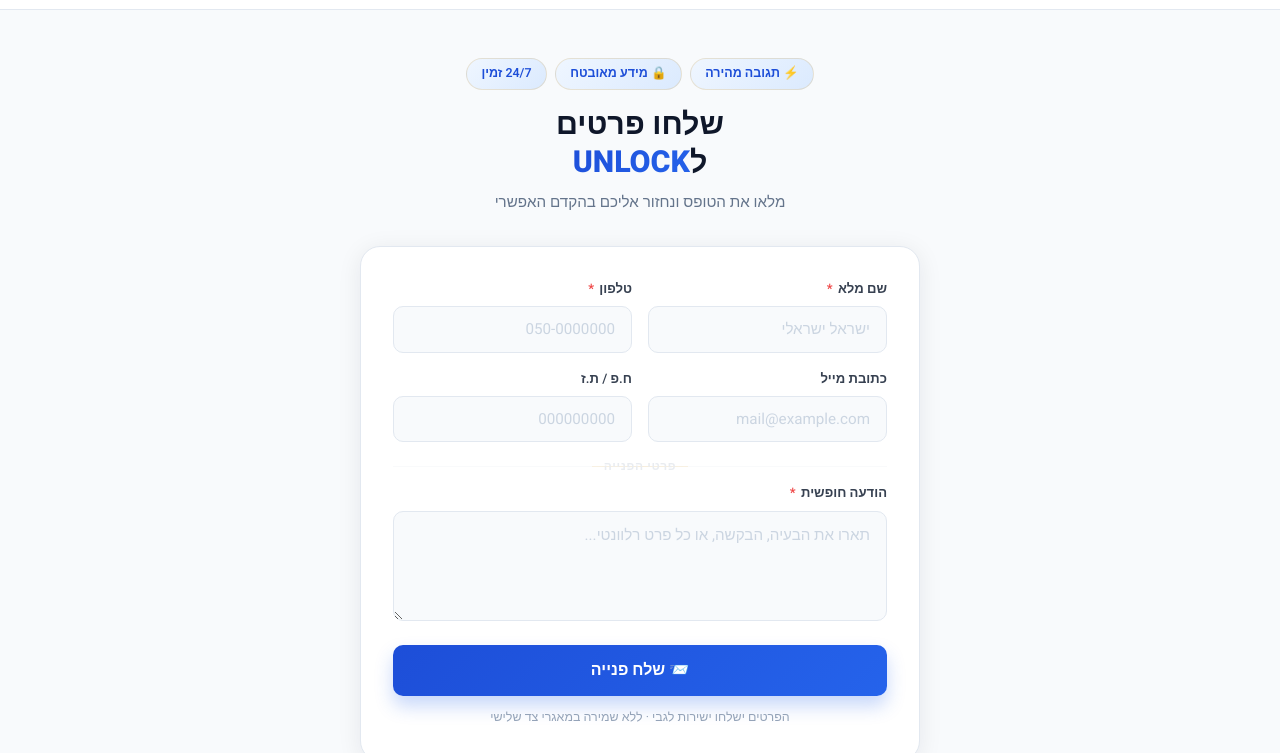
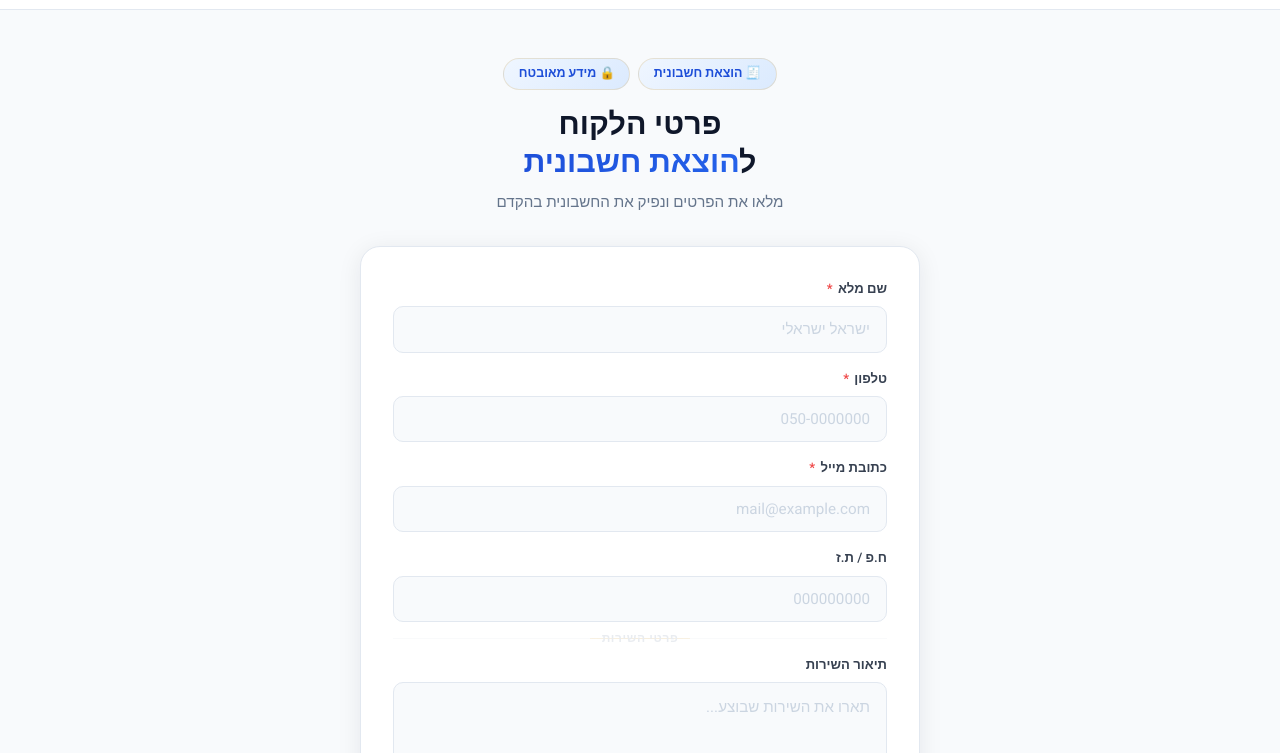
Before and after one commit to Gal9amar/new-unlock, a plain HTML site: page sendinfo.html in a window 1280 px wide. Shown: the part 47-800 px from the top of the page. Drawn offline with Linux system fonts and the light colour scheme.

Commit message:
Update form: invoice fields, mobile single column

```diff
--- a/sendinfo.html
+++ b/sendinfo.html
@@ -344,12 +344,11 @@
         <!-- Heading -->
         <div class="form-heading">
           <div class="badge-row">
-            <span class="badge">⚡ תגובה מהירה</span>
+            <span class="badge">🧾 הוצאת חשבונית</span>
             <span class="badge">🔒 מידע מאובטח</span>
-            <span class="badge">24/7 זמין</span>
           </div>
-          <h1>שלחו פרטים<br/>ל<span class="highlight">UNLOCK</span></h1>
-          <p>מלאו את הטופס ונחזור אליכם בהקדם האפשרי</p>
+          <h1>פרטי הלקוח<br/>ל<span class="highlight">הוצאת חשבונית</span></h1>
+          <p>מלאו את הפרטים ונפיק את החשבונית בהקדם</p>
         </div>
 
         <!-- Card -->
@@ -357,47 +356,45 @@
 
           <form id="contactForm">
             <input type="hidden" name="access_key" value="8f6811e4-edba-4ca8-8776-e39c6eaf1b72"/>
-            <input type="hidden" name="subject" value="פנייה חדשה – UNLOCK גבי המנעולן"/>
+            <input type="hidden" name="subject" value="פרטי לקוח לחשבונית – UNLOCK גבי המנעולן"/>
             <input type="hidden" name="from_name" value="טופס האתר"/>
             <input type="checkbox" name="botcheck" style="display:none"/>
 
-            <div class="field-row">
             <div class="field">
               <label>שם מלא <span class="req">*</span></label>
               <input type="text" name="name" placeholder="ישראל ישראלי" required/>
             </div>
+
             <div class="field">
               <label>טלפון <span class="req">*</span></label>
               <input type="tel" name="phone" placeholder="050-0000000" required/>
             </div>
+
+            <div class="field">
+              <label>כתובת מייל <span class="req">*</span></label>
+              <input type="email" name="email" placeholder="mail@example.com" required/>
             </div>
 
-            <div class="field-row">
-              <div class="field">
-                <label>כתובת מייל</label>
-                <input type="email" name="email" placeholder="mail@example.com"/>
-              </div>
             <div class="field">
               <label>ח.פ / ת.ז</label>
               <input type="text" name="id_number" placeholder="000000000"/>
             </div>
+
+            <div class="section-divider"><span>פרטי השירות</span></div>
+
+            <div class="field">
+              <label>תיאור השירות</label>
+              <textarea name="message" placeholder="תארו את השירות שבוצע..."></textarea>
             </div>
 
-            <div class="section-divider"><span>פרטי הפנייה</span></div>
-
-            <div class="field">
-              <label>הודעה חופשית <span class="req">*</span></label>
-              <textarea name="message" placeholder="תארו את הבעיה, הבקשה, או כל פרט רלוונטי..." required></textarea>
-            </div>
-
-            <button type="submit" class="submit-btn" id="submitBtn">📨 שלח פנייה</button>
+            <button type="submit" class="submit-btn" id="submitBtn">📨 שלח פרטים</button>
             <p class="form-note">הפרטים ישלחו ישירות לגבי · ללא שמירה במאגרי צד שלישי</p>
           </form>
 
           <div class="success-screen" id="successScreen">
             <div class="success-icon">✅</div>
-            <h2>הפנייה נשלחה בהצלחה!</h2>
-            <p>תודה! קיבלנו את הפרטים שלך.<br/>גבי יחזור אליך בהקדם האפשרי.</p>
+            <h2>הפרטים נשלחו בהצלחה!</h2>
+            <p>תודה! החשבונית תופק ותישלח אליך בהקדם.</p>
             <a href="/" class="back-btn">← חזרה לאתר</a>
           </div>
 
```
Lines whose indentation alone changed are shown as unchanged.
